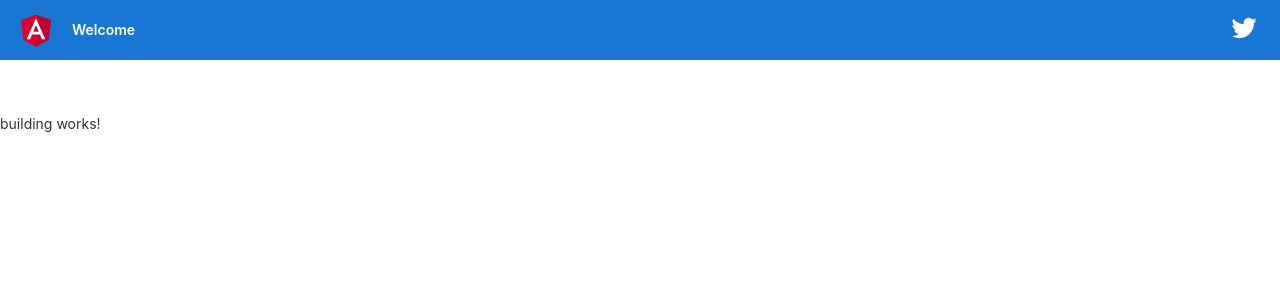
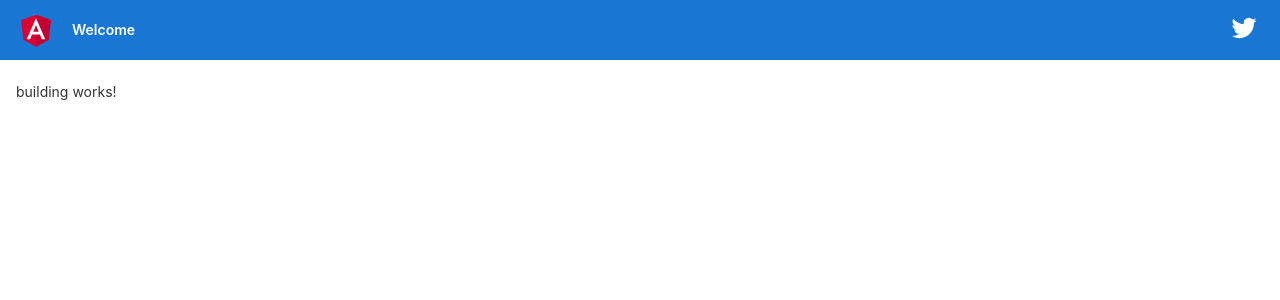
Before and after one commit to neotherapper/Buildio, an Angular app: page /building in a window 1280 px wide. Shown: the top 300 px of the page. Built offline with nearby package versions, Linux system fonts and the light colour scheme.

Commit message:
moved router outlet inside the content div

```diff
--- a/src/app/app.component.html
+++ b/src/app/app.component.html
@@ -53,11 +53,9 @@
 
   .content {
     display: flex;
-    margin: 82px auto 32px;
+    margin: 82px auto 5px;
     padding: 0 16px;
-    max-width: 960px;
     flex-direction: column;
-    align-items: center;
   }
 
   svg.material-icons {
@@ -185,6 +183,5 @@
 </div>
 
 <div class="content" role="main">
+  <router-outlet></router-outlet>
 </div>
-
-<router-outlet></router-outlet>
```
